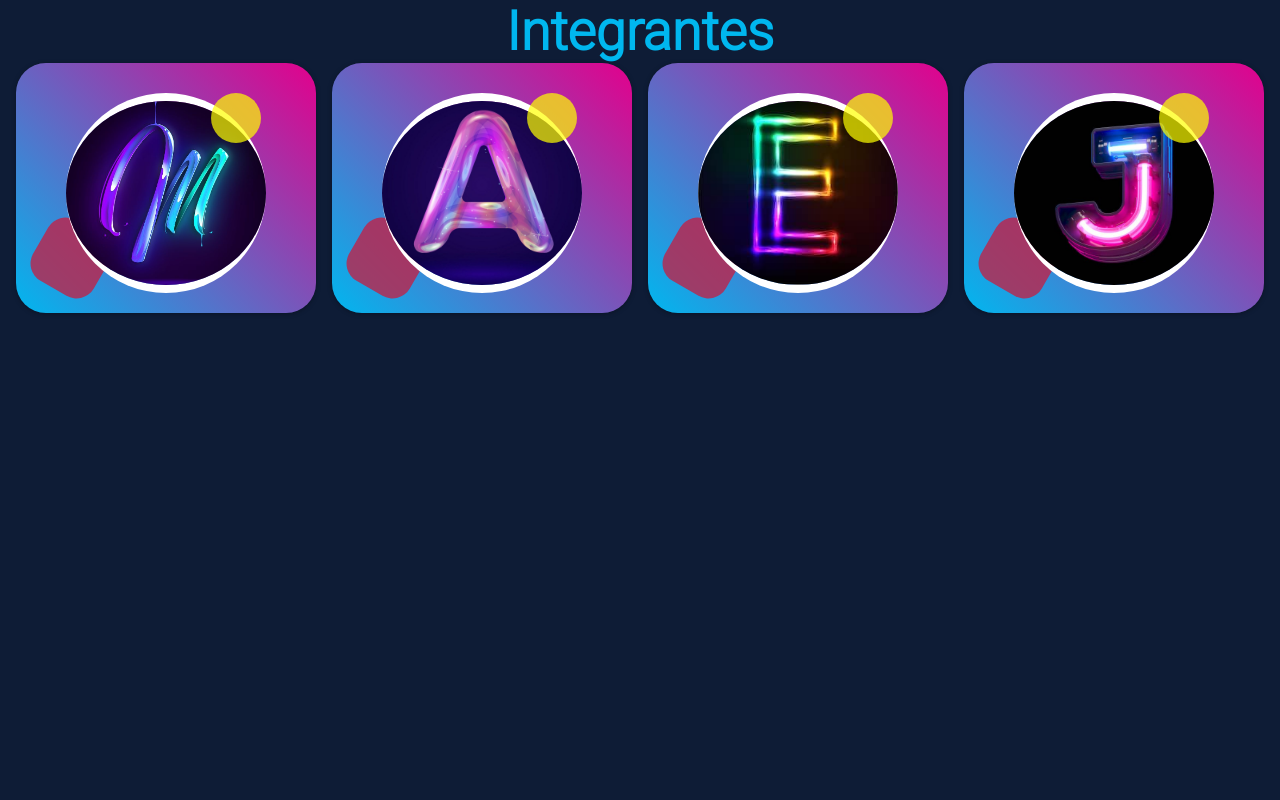
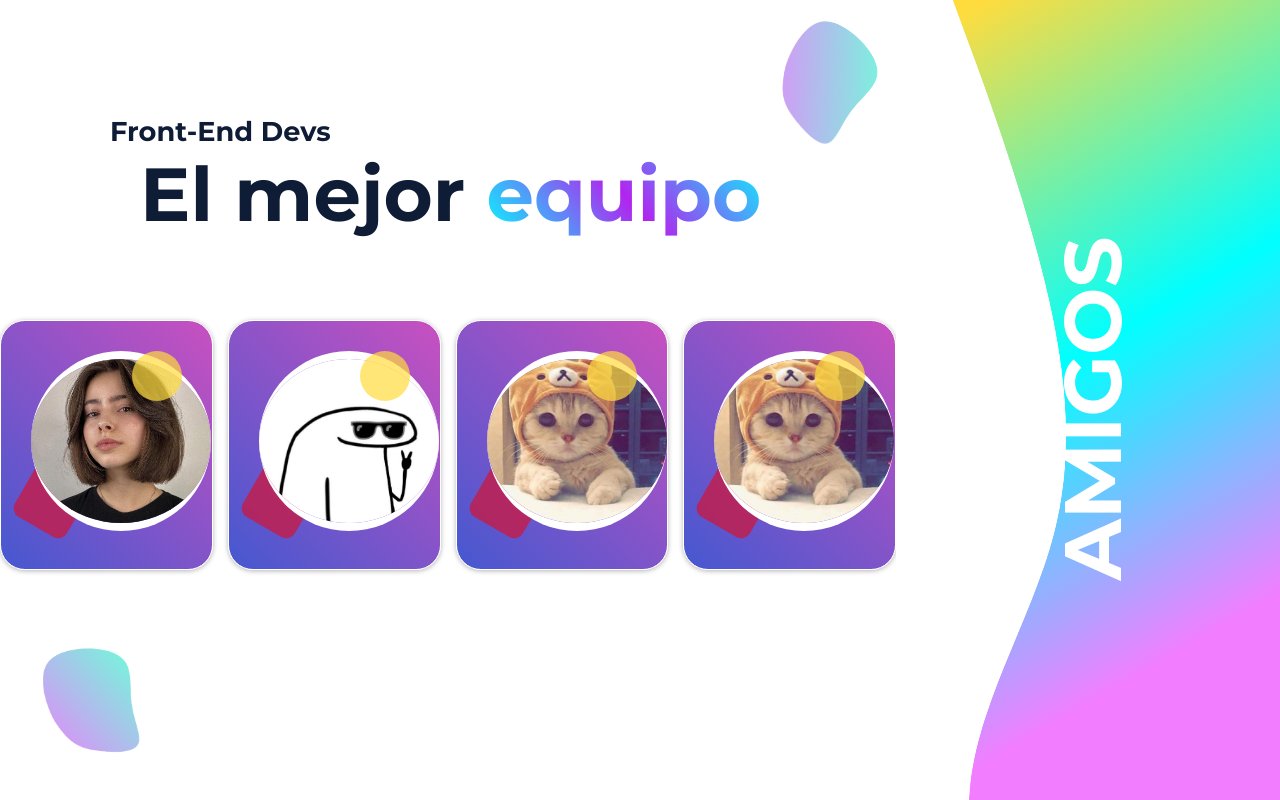
Before and after one commit to mersaucedo/ProyectoFinal, a plain HTML site: page members.html in a window 1280 px wide. Drawn offline with Linux system fonts and the light colour scheme.

Commit message:
html de amigos hecha

```diff
--- a/css/estilo.css
+++ b/css/estilo.css
@@ -14,7 +14,7 @@ html {
 /* *********************/
 
 #inicio {
-  background-image: linear-gradient(rgba(0, 0, 0, 0.7), rgba(0, 0, 0, 0.7)),
+  background-image: linear-gradient(rgba(0, 0, 27, 0.5), rgba(0, 0, 27, 0.5)),
     url("/img/fondo-inicio.jpg");
   background-size: cover;
   background-position: center center;
@@ -22,7 +22,7 @@ html {
 }
 
 #inicio .contenido header {
-  background-color: rgba(0, 0, 0, 0.8);
+  background-color: rgba(0, 0, 27, 0.8);
   position: fixed;
   width: 100%;
   z-index: 100;
--- a/css/members.css
+++ b/css/members.css
@@ -1,68 +1,124 @@
 * {
   margin: 0;
   padding: 0;
-  outline: 0;
   box-sizing: border-box;
-  --bg-color1: #e3008c;
-  --bg-color2: #00b7ef;
 }
 
 body {
-  font-family: "Roboto", sans-serif;
-  background-color: #0e1c36;
+  font-family: "Montserrat", sans-serif;
+  width: 100vw;
+  height: 100vh;
 }
 
-h1 {
-  font-size: 54px;
-  color: #00b7ef;
-  text-align: center;
+#main-container {
+  width: 100%;
+  height: 100%;
+  display: flex;
+  justify-content: space-between;
+  position: relative;
 }
 
-/* cards */
+#main-container::before,
+#main-container::after {
+  content: "";
+  position: absolute;
+  width: 170px;
+  height: 170px;
+  background-image: url("/img/custom/graph.png");
+  background-size: contain;
+  opacity: 0.6;
+}
+
+#main-container::before {
+  bottom: 0;
+}
+
+#main-container::after {
+  right: 30%;
+  top: 0;
+  rotate: 45deg;
+}
+
+.main {
+  display: flex;
+  width: 70%;
+  height: 100%;
+  background-color: white;
+  display: flex;
+  flex-direction: column;
+  align-items: center;
+}
+
+.wraper {
+  display: flex;
+  justify-content: start;
+  align-items: flex-end;
+  width: 100%;
+  height: 30%;
+}
+
+.title-cont {
+  margin-left: 110px;
+}
+
+.wraper .title {
+  font-size: 1.7em;
+  font-weight: 5 00;
+  color: #0e1c36;
+}
+
+.wraper .subtitle {
+  margin-left: 30px;
+  font-size: 4.7em;
+  color: #0e1c36;
+}
+
+.wraper span {
+  background: linear-gradient(50deg, #00ffff, #b224ef, #00ffff);
+  -webkit-background-clip: text;
+  -webkit-text-fill-color: transparent;
+}
+/* cards-------------- */
+
 .container {
+  width: 100%;
+  padding-top: 80px;
   display: flex;
-  flex-wrap: wrap;
-  margin: auto;
-  width: 100vw;
-  justify-content: space-evenly;
+  gap: 15px;
+  justify-content: end;
   align-items: flex-start;
 }
 
 .card {
+  width: 250px;
   height: 250px;
-  width: 300px;
-  min-width: 300px;
-  border-radius: 30px;
+  background-image: linear-gradient(-135deg, #c850c0, #4558d0);
+  padding: 10px 30px;
+  border: 1px solid #fff;
+  border-radius: 25px;
+  text-align: center;
+  box-shadow: 0px 1px 5px 0px rgba(0, 0, 0, 0.3);
+  transition: all 0.4s ease-in-out;
   overflow: hidden;
-  padding: 10px 30px;
-  border: 1px solid var(#0e1c36);
-  transition: all 0.4s ease-in-out; /*----------La Magia-------*/
-  box-shadow: 0px 1px 5px 0px rgba(0, 0, 0, 0.3);
-  text-align: center;
-  background-image: linear-gradient(
-    -135deg,
-    var(--bg-color1),
-    var(--bg-color2)
-  );
 }
 
 .card:hover {
-  height: 530px;
-  width: 300px;
-  border-radius: 5px;
+  width: 250px;
+  height: 540px;
+  border-radius: 10px;
   box-shadow: 0px 2px 10px rgba(0, 0, 0, 0.5);
 }
 
 .card__encabezado img {
+  width: 180px;
+  height: 180px;
+  margin: 20px auto;
   position: relative;
   border-radius: 50%;
   display: block;
-  height: 200px;
-  width: 200px;
   border-top: 8px solid #fff;
   border-bottom: 8px solid #fff;
   object-fit: cover;
-  margin: 20px auto;
   transition: all 0.3s ease;
 }
 
@@ -82,17 +138,17 @@ h1 {
   height: 50px;
   z-index: 20;
   top: 0;
-  right: 25px;
-  background-color: yellow;
+  right: 0;
+  background-color: #ffdc3e;
   border-radius: 50%;
 }
 
 .card__encabezado::before {
-  width: 70px;
-  height: 70px;
+  width: 60px;
+  height: 60px;
   bottom: 0;
   left: -10px;
-  border-radius: 20px;
+  border-radius: 10px;
   background-color: #d31336;
   transform: rotate(120deg);
 }
@@ -122,6 +178,7 @@ h1 {
   transition: all 0.5s ease;
   transform: translateY(-45px);
 }
+
 .desplazar {
   transform: scale(0);
   opacity: 0;
@@ -140,7 +197,7 @@ h1 {
 }
 
 .card__iconos li a {
-  color: var(--bg-color1);
+  color: #4558d0;
   height: 100%;
   width: 100%;
   border-radius: 50%;
@@ -152,7 +209,6 @@ h1 {
 
 .card__iconos li a:hover {
   transform: scale(1.1);
-  box-shadow: 0 0 5px var(--bg-color1);
 }
 
 .card__iconos .agrandar:nth-child(1) {
@@ -166,7 +222,7 @@ h1 {
 }
 
 .card__contenido {
-  margin-top: 10px;
+  margin-top: 19px;
 }
 
 .info-personal {
@@ -174,12 +230,19 @@ h1 {
 }
 
 .info-personal:nth-child(1) {
-  font-size: 30px;
+  font-size: 2em;
   font-weight: bold;
-  padding: 10px;
+  padding: 5px;
   line-height: 25px;
 }
+
+.info-personal:nth-child(2) {
+  font-size: 1.3em;
+  margin: 10px 0;
+}
+
 .info-personal:nth-child(3) {
+  font-size: 1em;
   margin: 15px 0;
 }
 
@@ -189,26 +252,56 @@ h1 {
 }
 
 .botones {
+  width: 100%;
+  background-image: linear-gradient(90deg, #7579ff, #b224ef);
+  font-size: 1.2em;
+  margin: 0 auto;
+  padding: 7px 12px;
   color: #fff;
   border: none;
-  border-radius: 20px;
+  border-radius: 15px;
   box-shadow: 0 0 4px rgba(0, 0, 0, 0.2);
-  padding: 8px 15px;
-  font-size: 16px;
-  width: 80%;
-  margin: 0 auto;
   display: flex;
   flex-wrap: wrap;
   align-items: center;
   justify-content: center;
-  background-image: linear-gradient(90deg, #7579ff, #b224ef);
+  cursor: pointer;
+  font-weight: 500;
 }
 
 .botones:hover {
-  cursor: pointer;
-  width: 100%;
+  scale: 1.2;
 }
 
-.botones > span {
-  font-size: 20px;
+/* wave */
+
+.wave {
+  width: 30%;
+  height: 100%;
+  position: relative;
+  background-image: linear-gradient(
+    150deg,
+    #ffdc3e 5%,
+    #00ffff 45%,
+    #f37dff 80%
+  );
+  overflow: hidden;
 }
+
+.wave img {
+  width: 200px;
+  height: 100%;
+  position: absolute;
+  left: -6px;
+}
+
+.wave p {
+  position: absolute;
+  font-size: 5em;
+  font-weight: bolder;
+  right: 16px;
+  top: 45%;
+  rotate: -90deg;
+  z-index: 111111;
+  color: #fff;
+}
--- a/members.html
+++ b/members.html
@@ -3,11 +3,10 @@
   <head>
     <meta charset="UTF-8" />
     <meta http-equiv="X-UA-Compatible" content="IE=edge" />
-    <title>Tarjeta</title>
     <link rel="preconnect" href="https://fonts.googleapis.com" />
     <link rel="preconnect" href="https://fonts.gstatic.com" crossorigin />
     <link
-      href="https://fonts.googleapis.com/css2?family=Roboto:ital,wght@0,300;1,700&display=swap"
+    href="https://fonts.googleapis.com/css2?family=Montserrat:wght@300;400;500;700;800&display=swap"
     rel="stylesheet"
     />
     <script
@@ -16,15 +15,22 @@
     ></script>
     <link rel="stylesheet" href="/Iconos/Ico/css/all.css" />
     <link rel="stylesheet" href="css/members.css" />
+
+    <title>Tarjeta</title>
   </head>
   <body>
-
-    <h1>Integrantes</h1>
-
+    <main id="main-container">
+      <section class="main">
+        <div class="wraper">
+          <div class="title-cont">
+            <h1 class="title">Front-End Devs</h1>
+            <h2 class="subtitle">El mejor <span>equipo</span></h2>
+          </div>
+        </div>
         <div class="container">
           <div class="card ">
             <div class="card__encabezado">
-          <img src="img/img-cards/mercedes.jpg" alt="gaaaaaa" />
+              <img src="img/img-cards/foto1.jpg" alt="gaaaaaa" />
             </div>
             <div class="card__iconos">
               <li class="agrandar">
@@ -39,48 +45,20 @@
             </div>
             <div class="card__contenido">
               <div class="info-personal desplazar">Mercedes</div>
-          <div class="info-personal desplazar">EE.UU America</div>
+              <div class="info-personal desplazar">Huancayo</div>
               <div class="info-personal desplazar">
-            Chica random que encontre en google
+                Lorem ipsum dolor sit, amet consectetur adipisicing elit. Neque, vel.
               </div>
               <div class="card__acciones">
                 <button class="botones agrandar">
-                <span class="fa-brands fa-whatsapp">enviar mensaje</span>
+                    Enviar Mensaje
                 </button>
               </div>
             </div>
           </div>
           <div class="card">
             <div class="card__encabezado">
-          <img src="img/img-cards/antony.jpg" alt="gaaaaaa" />
-        </div>
-        <div class="card__iconos">
-          <li class="agrandar">
-            <a href="#"><span class="fa-brands fa-discord"></a>
-          </li>
-          <li class="agrandar">
-            <a href="#"><span class="fa-brands fa-github"></span></a>
-          </li>
-          <li class="agrandar">
-            <a href="#"><span class="fa-brands fa-twitter"></span></a>
-          </li>
-        </div>
-        <div class="card__contenido">
-          <div class="info-personal desplazar">Antony</div>
-          <div class="info-personal desplazar">Lima-Peru</div>
-          <div class="info-personal desplazar">
-            Lorem ipsum dolor sit, amet consectetur adipisicing elit.
-          </div>
-          <div class="card__acciones">
-            <button class="botones agrandar">
-                <span class="fa-brands fa-whatsapp">enviar mensaje</span>
-            </button>
-          </div>
-        </div>
-      </div>
-      <div class="card">
-        <div class="card__encabezado">
-          <img src="img/img-cards/edison.jpg" alt="gaaaaaa" />
+              <img src="Img/img-cards/foto2.jpg" alt="gaaaaaa" />
             </div>
             <div class="card__iconos">
               <li class="agrandar">
@@ -95,20 +73,20 @@
             </div>
             <div class="card__contenido">
               <div class="info-personal desplazar">Edison</div>
-          <div class="info-personal desplazar">EE.UU America</div>
+              <div class="info-personal desplazar">Lima</div>
               <div class="info-personal desplazar">
-            Chica random que encontre en google
+                Lorem ipsum dolor sit, amet consectetur adipisicing elit. Rem, beatae.
               </div>
               <div class="card__acciones">
                 <button class="botones agrandar">
-                <span class="fa-brands fa-whatsapp">enviar mensaje</span>
+                    Enviar Mensaje
                 </button>
               </div>
             </div>
           </div>
           <div class="card">
             <div class="card__encabezado">
-          <img src="img/img-cards/Joseph.jpg" alt="img4" />
+              <img src="Img/img-cards/foto3.jpg" alt="gaaaaaa" />
             </div>
             <div class="card__iconos">
               <li class="agrandar">
@@ -123,17 +101,52 @@
             </div>
             <div class="card__contenido">
               <div class="info-personal desplazar">Joseph</div>
-          <div class="info-personal desplazar">EE.UU America</div>
+              <div class="info-personal desplazar">Lima</div>
               <div class="info-personal desplazar">
-            Chica random que encontre en google
+                Lorem ipsum dolor sit amet consectetur adipisicing elit. Consectetur, inventore!
               </div>
               <div class="card__acciones">
                 <button class="botones agrandar">
-                <span class="fa-brands fa-whatsapp">enviar mensaje</span>
+                    Enviar Mensaje
+                </button>
+              </div>
+            </div>
+          </div>
+          <div class="card">
+            <div class="card__encabezado">
+              <img src="Img/img-cards/foto3.jpg" alt="gaaaaaa" />
+            </div>
+            <div class="card__iconos">
+              <li class="agrandar">
+                <a href="#"><span class="fa-brands fa-instagram"></a>
+              </li>
+              <li class="agrandar">
+                <a href="#"><span class="fa-brands fa-facebook"></span></a>
+              </li>
+              <li class="agrandar">
+                <a href="#"><span class="fa-brands fa-twitter"></span></a>
+              </li>
+            </div>
+            <div class="card__contenido">
+              <div class="info-personal desplazar">Antony</div>
+              <div class="info-personal desplazar">Lima</div>
+              <div class="info-personal desplazar">
+                Lorem ipsum dolor sit amet consectetur adipisicing elit. Tenetur, saepe.
+              </div>
+              <div class="card__acciones">
+                <button class="botones agrandar">
+                    Enviar Mensaje
                 </button>
               </div>
             </div>
           </div>
         </div>
+      </section>
+
+      <div class="wave">
+        <img src="img/custom/wave2.png" alt="wave" />
+        <p>AMIGOS</p>
+      </div>
+    </main>
   </body>
 </html>
```
Also changed, not shown: index.html (+1 -1 lines), img/custom/graph.png (added), img/custom/wave.png (added), img/custom/wave2.png (added), img/img-cards/Edison.jpg (deleted), img/img-cards/Joseph.jpg (deleted), img/img-cards/Mercedes.jpg (deleted), img/img-cards/antony.jpg (deleted), img/img-cards/foto1.jpg (added), img/img-cards/foto2.jpg (added), img/img-cards/foto3.jpg (added). Lines whose indentation alone changed are shown as unchanged.
